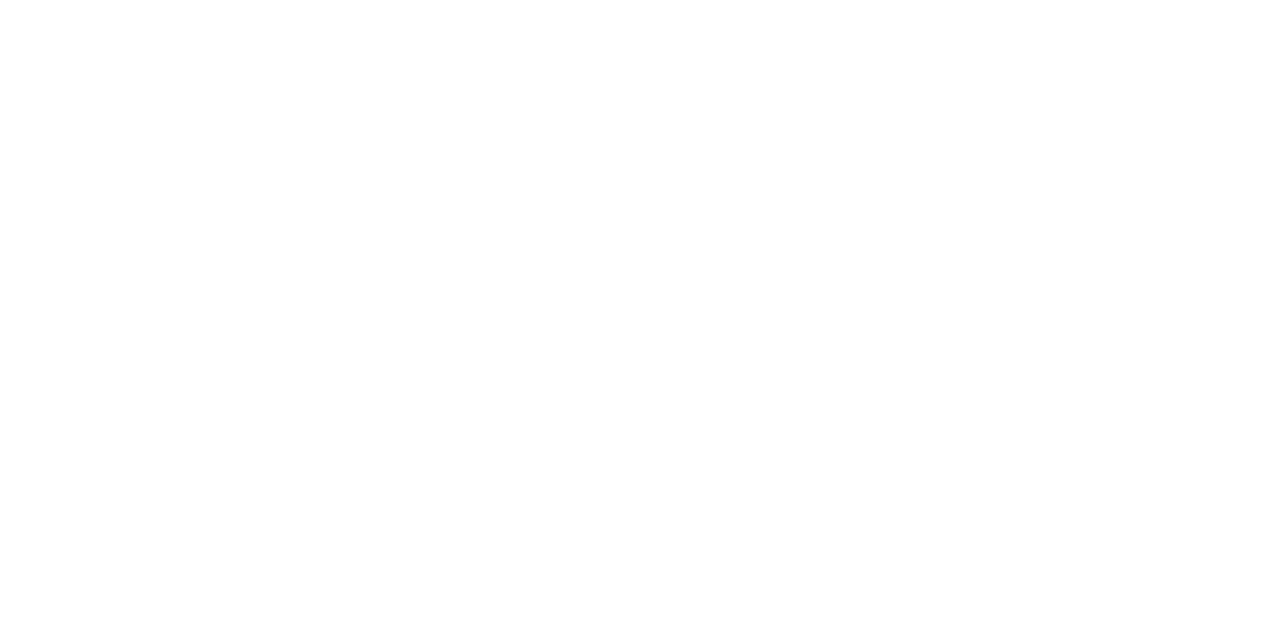
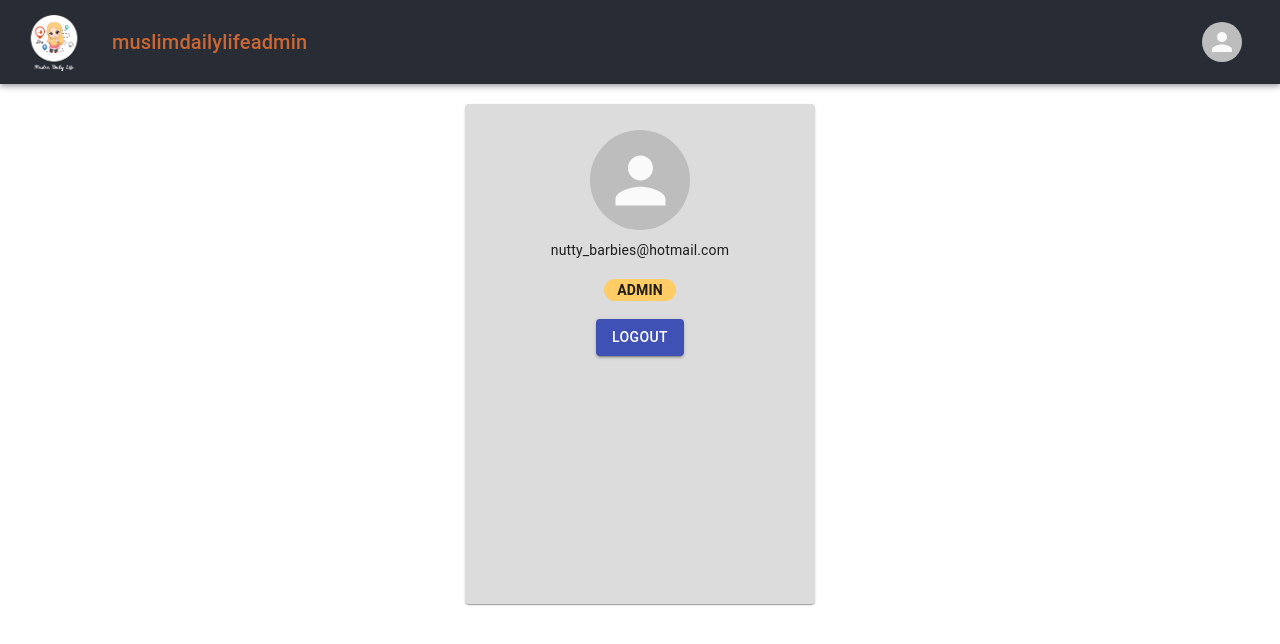
Before and after one commit to warisa/Senior-Project-frontend-admin, a React (Create React App) app in the folder muslims-app/: page /profile in a window 1280 px wide. Shown: the top 644 px of the page. Built offline with nearby package versions, Linux system fonts and the light colour scheme; no server answers.

Commit message:
[ADD] Add route to prayPlace & prayPlaceDetail

```diff
--- a/muslims-app/src/App.js
+++ b/muslims-app/src/App.js
@@ -9,6 +9,9 @@
 import Login from "./page/login"
 import Restaurant from "./page/restaurant"
 import RestaurantDetail from "./page/restaurantDetail";
+import Profile from "./page/profile"
+import PrayPlace from "./page/prayPlace";
+import PrayPlaceDetail from "./page/prayPlaceDetail";
 
 export default function App() {
   return (
@@ -23,8 +26,17 @@
           <Route path="/restaurant">
             <Restaurant />
           </Route>
+          <Route path="/prayplace">
+            <PrayPlace />
+          </Route>
           <Route path="/restaurantDetail/:id">
             <RestaurantDetail />
+          </Route>
+          <Route path="/prayplaceDetail/:id">
+            <PrayPlaceDetail />
+          </Route>
+          <Route path="/profile">
+            <Profile />
           </Route>
         </Switch>
     </Router>
```
